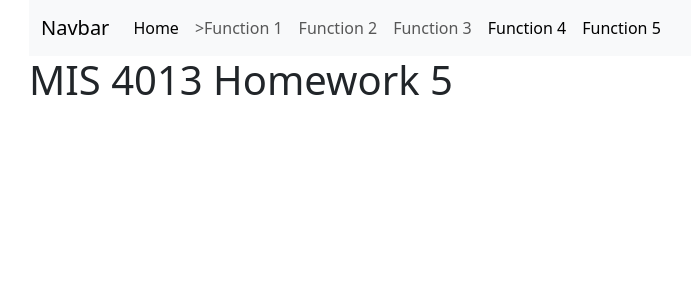
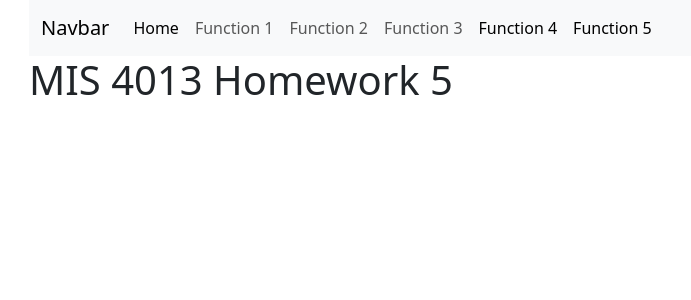
Before and after one commit to bellagordon/MIS4013HW5, a PHP site: page / in a window 1280 px wide. Shown: the top 300 px of the page, without its empty margins (53-744 px from the left). Run offline with PHP 8.4, Linux system fonts and the light colour scheme.

Commit message:
Update view-header.php

```diff
--- a/view-header.php
+++ b/view-header.php
@@ -20,7 +20,7 @@
           <a class="nav-link active" aria-current="page" href="/">Home</a>
         </li>
         <li class="nav-item">
-          <a class="nav-link" <script src="func1.js"></script>>Function 1</a>
+          <a class="nav-link" href= "<script src=func1.js></script>">Function 1</a>
         </li>
           <li class="nav-item">
           <a class="nav-link" href="func2.php">Function 2</a>
```
